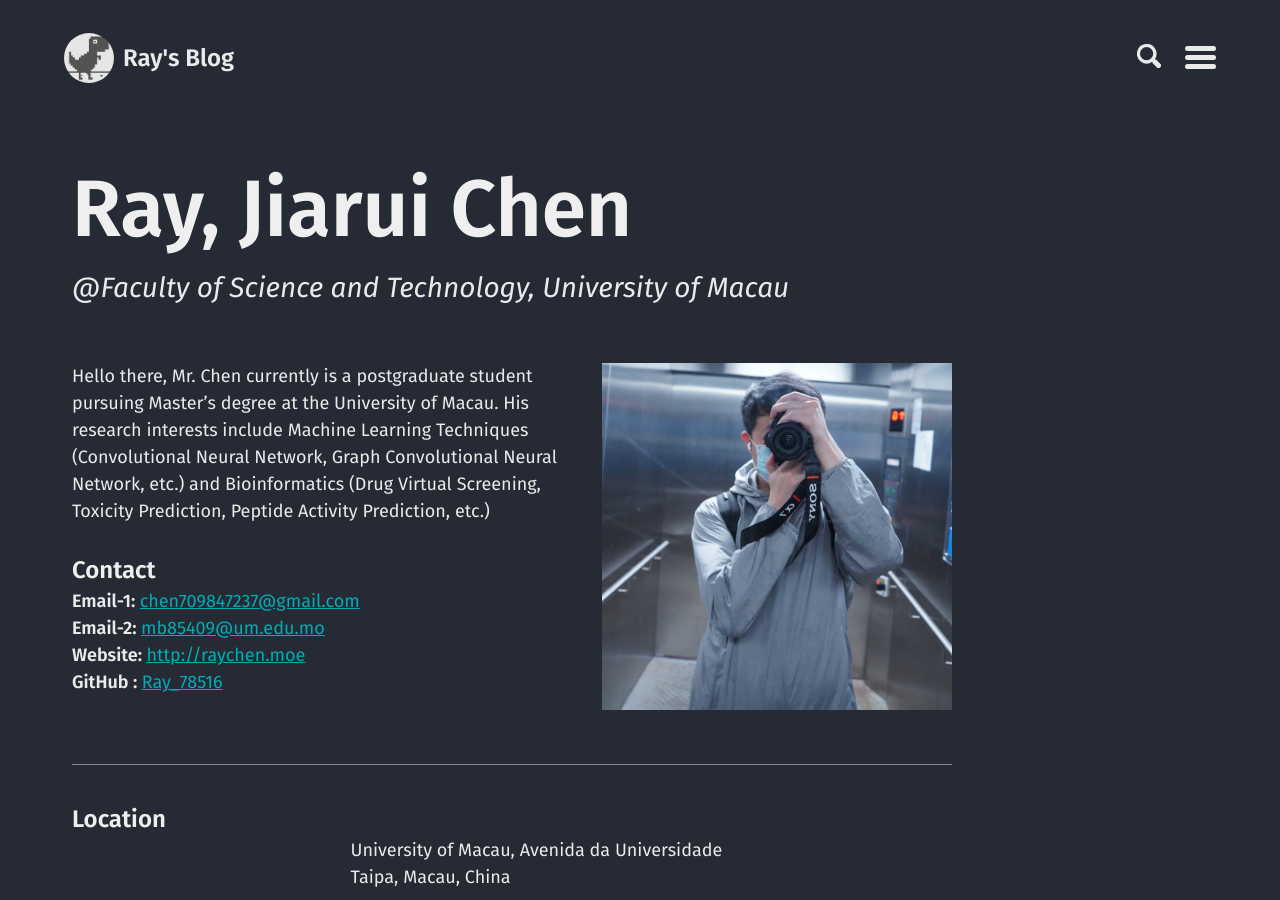
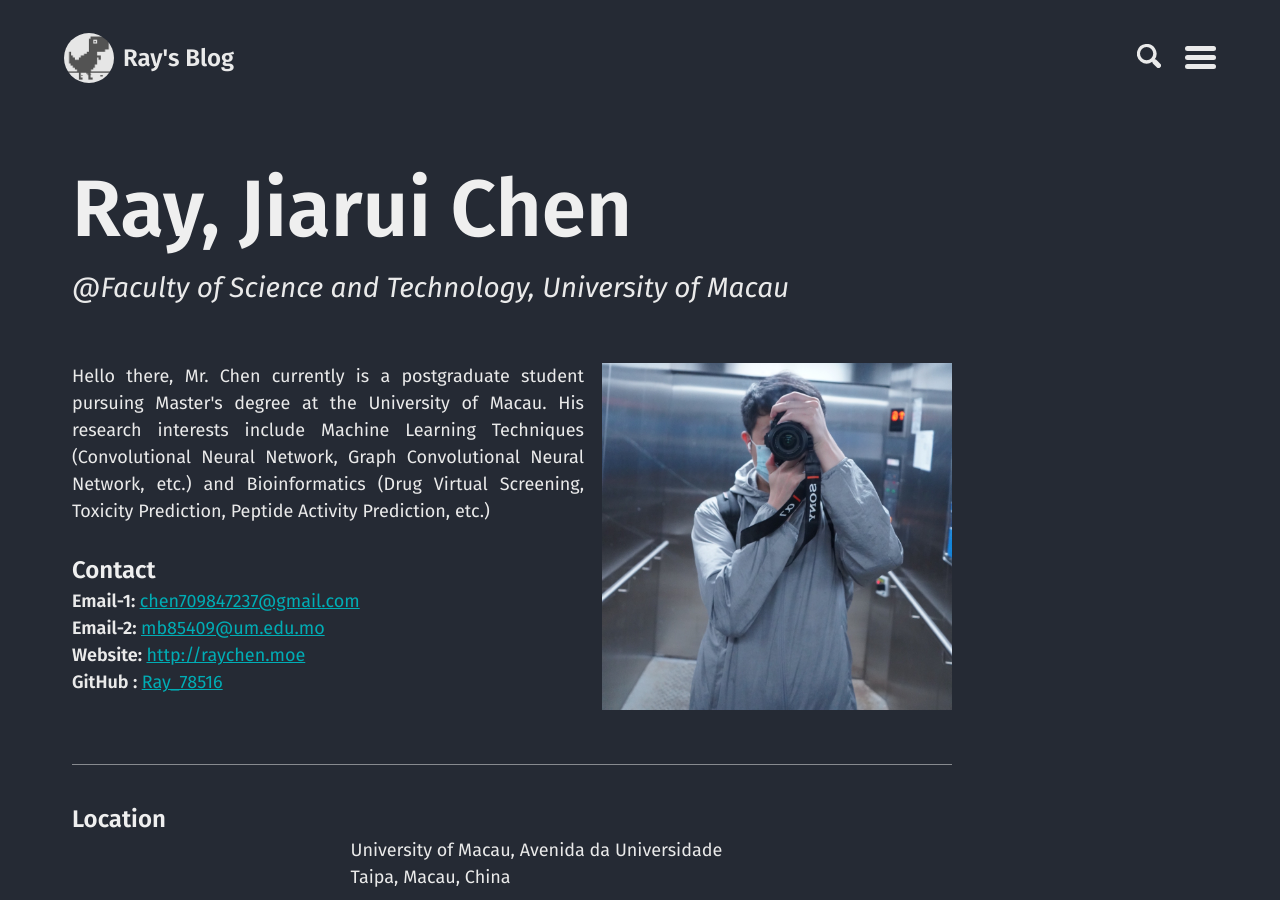
Before and after one commit to chen709847237/chen709847237, a Jekyll site: the page built from cv.md, in a window 1280 px wide and 900 px high. Built offline with Jekyll 4.4.1, drawn with Linux system fonts in a browser that asks for light colours.

Commit message:
Update cv.json

```diff
--- a/_data/cv.json
+++ b/_data/cv.json
@@ -7,7 +7,7 @@
     "email2": "mb85409@um.edu.mo",
     "phone": ,
     "website": "http://raychen.moe",
-    "summary": "Hello there, Mr. Chen currently is a postgraduate student pursuing Master's degree at the University of Macau. His research interests include Machine Learning Techniques (Convolutional Neural Network, Graph Convolutional Neural Network, etc.) and Bioinformatics (Drug Virtual Screening, Toxicity Prediction, Peptide Activity Prediction, etc.)",
+    "summary": "<p class=\"text-justify\">Hello there, Mr. Chen currently is a postgraduate student pursuing Master's degree at the University of Macau. His research interests include Machine Learning Techniques (Convolutional Neural Network, Graph Convolutional Neural Network, etc.) and Bioinformatics (Drug Virtual Screening, Toxicity Prediction, Peptide Activity Prediction, etc.)</p>",
     "location": {
       "address": "University of Macau, Avenida da Universidade",
       "postalCode": "",
```
